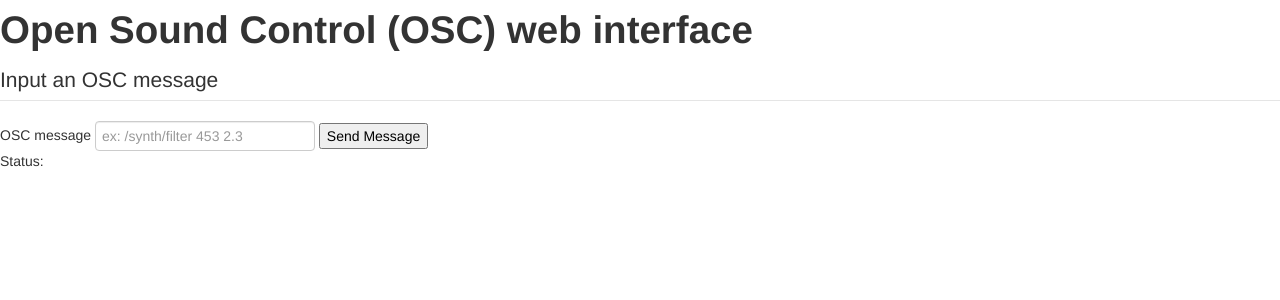
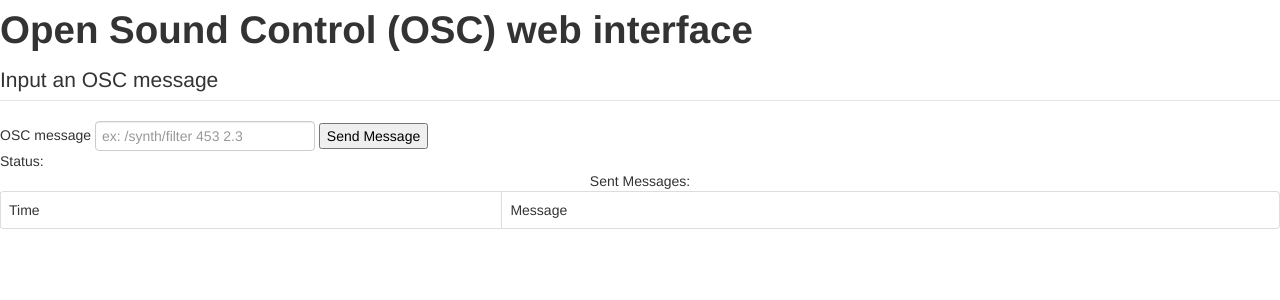
Before and after one commit to aplekhov/bernstein-web, a Sinatra app: page / in a window 1280 px wide. Shown: the top 300 px of the page. Run offline with Sinatra, Linux system fonts and the light colour scheme; some libraries are stand-ins or nearby versions.

Commit message:
made js library into a jquery function call, added message log

```diff
--- a/public/javascripts/bernstein.js
+++ b/public/javascripts/jquery.osc.js
@@ -1,6 +1,6 @@
-if(typeof(BERNSTEIN) == 'undefined') var BERNSTEIN = {DEBUG:true, LIB:{}};
+if(typeof(BERNSTEIN) == 'undefined') var BERNSTEIN = {DEBUG:true};
 
-(function($,BERNSTEIN) {
+(function($) {
 
   var _debug = function(debuggingInfo){
     if(BERNSTEIN.DEBUG == true && window.console){
@@ -11,8 +11,8 @@ if(typeof(BERNSTEIN) == 'undefined') var BERNSTEIN = {DEBUG:true, LIB:{}};
     }
   };
 
-  BERNSTEIN.sendMessage = function(address, params, onSuccess, settings){
-    _debug("in sendRequest");
+  $.sendOSCMessage = $.sendOSCMessage || function(address, params, onSuccess, settings){
+    _debug("in sendOSCMessage");
     var config = {'requestURL':'/osc/new_message',
                   'statusURL':'/osc/status',
                   'onError': function(error){ _debug(error);},
@@ -75,4 +75,4 @@ if(typeof(BERNSTEIN) == 'undefined') var BERNSTEIN = {DEBUG:true, LIB:{}};
     });
     return null;
   };
-})(jQuery, BERNSTEIN);
+})(jQuery);
--- a/views/index.haml
+++ b/views/index.haml
@@ -9,7 +9,7 @@
 
     %script{:src => "/javascripts/jquery-1.11.1.min.js", :type => "text/javascript"}
     %script{:src => "/javascripts/bootstrap.min.js", :type => "text/javascript"}
-    %script{:src => "/javascripts/bernstein.js", :type => "text/javascript"}
+    %script{:src => "/javascripts/jquery.osc.js", :type => "text/javascript"}
 
 
     %link{:rel => "stylesheet", :href => "/css/bootstrap.min.css", :media => "screen"}
@@ -28,6 +28,18 @@
         .span2.status Status:
         %img.spinner{:src => 'spinner.gif', :style => 'display:none'}
 
+      %table.table.table-bordered.message-log
+        %caption Sent Messages:
+        %thead
+          %tr
+            %td Time
+            %td Message
+        %tbody
+          %tr.info.template{:style => 'display:none'}
+            %td.time
+            %td.message
+
+
 
   :javascript
     $('form.osc').submit(function(event){
@@ -35,12 +47,19 @@
         $(this).find(':input').attr("disabled","disabled");
         $(this).find('.spinner').show();
         $(this).find('.status').text('Status:');
-        var message = $(this).find(":input[name='message_string']").val().split(' ');
-        BERNSTEIN.sendMessage(message.shift(),message, function(){
+        var origMessage = $(this).find(":input[name='message_string']").val();
+        var message = origMessage.split(' ');
+        $.sendOSCMessage(message.shift(),message, function(){
           var form = $(this);
           form.find(':input').attr("disabled",false);
           form.find('.status').addClass('text-success').text('Status: Success!');
           form.find('.spinner').hide();
+          var newRow = $('tr.template').clone().removeClass('template');
+          newRow.find('.time').text((new Date()).toTimeString());
+          newRow.find('.message').text(origMessage);
+          $('.message-log tbody').append(newRow);
+          newRow.fadeIn();
+          $(this).find(":input[name='message_string']").val('');
           },
           {
             onError: function(error){
```
